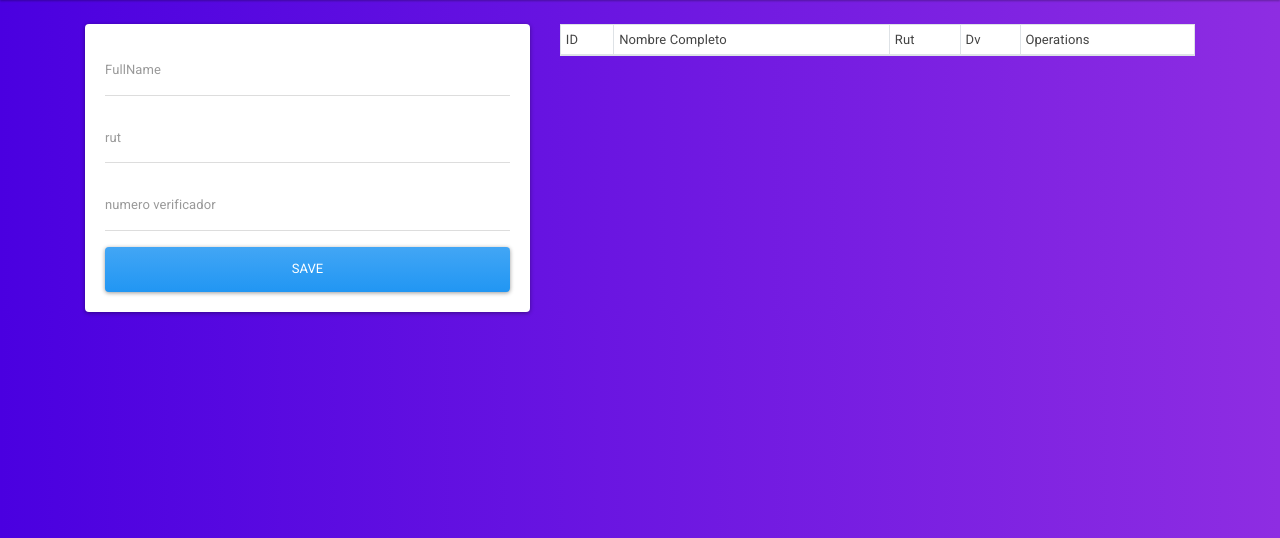
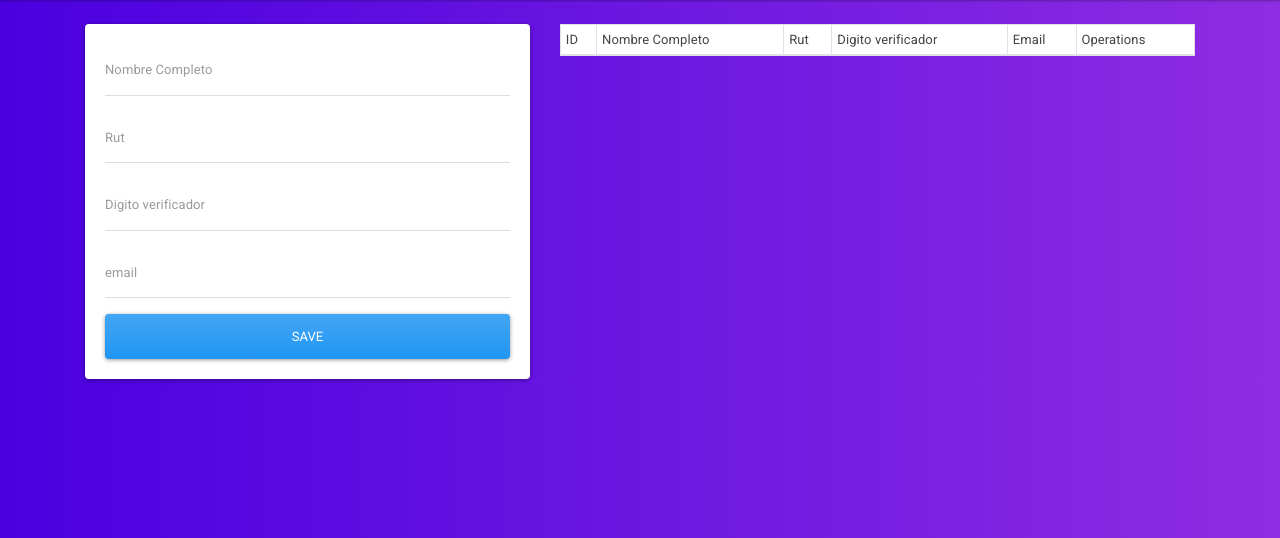
Before and after one commit to RodrigooDS/Testing, a Flask app: page / in a window 1280 px wide. Shown: the part 79-617 px from the top of the page. Run offline with Flask 2, Linux system fonts and the light colour scheme; data that the repository does not hold is empty; some libraries are stand-ins or nearby versions.

Commit message:
Update index.html

```diff
--- a/templates/index.html
+++ b/templates/index.html
@@ -18,13 +18,16 @@
       <div class="card card-body">
         <form action="{{url_for('add_contact')}}" method="POST">
           <div class="form-group">
-            <input type="text" class="form-control" name="fullname" placeholder="FullName">
+            <input type="text" class="form-control" name="nombre" placeholder="Nombre Completo">
           </div>
           <div class="form-group">
-            <input type="text" class="form-control" name="rut" placeholder="rut">
+            <input type="text" class="form-control" name="rut" placeholder="Rut">
           </div>
           <div class="form-group">
-            <input type="text" class="form-control" name="Dv" placeholder="numero verificador">
+            <input type="text" class="form-control" name="dv" placeholder="Digito verificador">
+          </div>
+          <div class="form-group">
+            <input type="email" class="form-control" name="email" placeholder="email">
           </div>
           <button class="btn btn-primary btn-block">
             Save
@@ -39,7 +42,8 @@
             <td>ID</td>
             <td>Nombre Completo</td>
             <td>Rut</td>
-            <td>Dv</td>
+            <td>Digito verificador</td>
+            <td>Email</td>
             <td>Operations</td>
           </tr>
         </thead>
@@ -50,6 +54,7 @@
             <td>{{contact.1}}</td>
             <td>{{contact.2}}</td>
             <td>{{contact.3}}</td>
+            <td>{{contact.4}}</td>
             <td>
               <a href="/edit/{{contact.0}}" class="btn btn-secondary">edit</a>
               <a href="/delete/{{contact.0}}" class="btn btn-danger btn-delete">delete</a>
```
